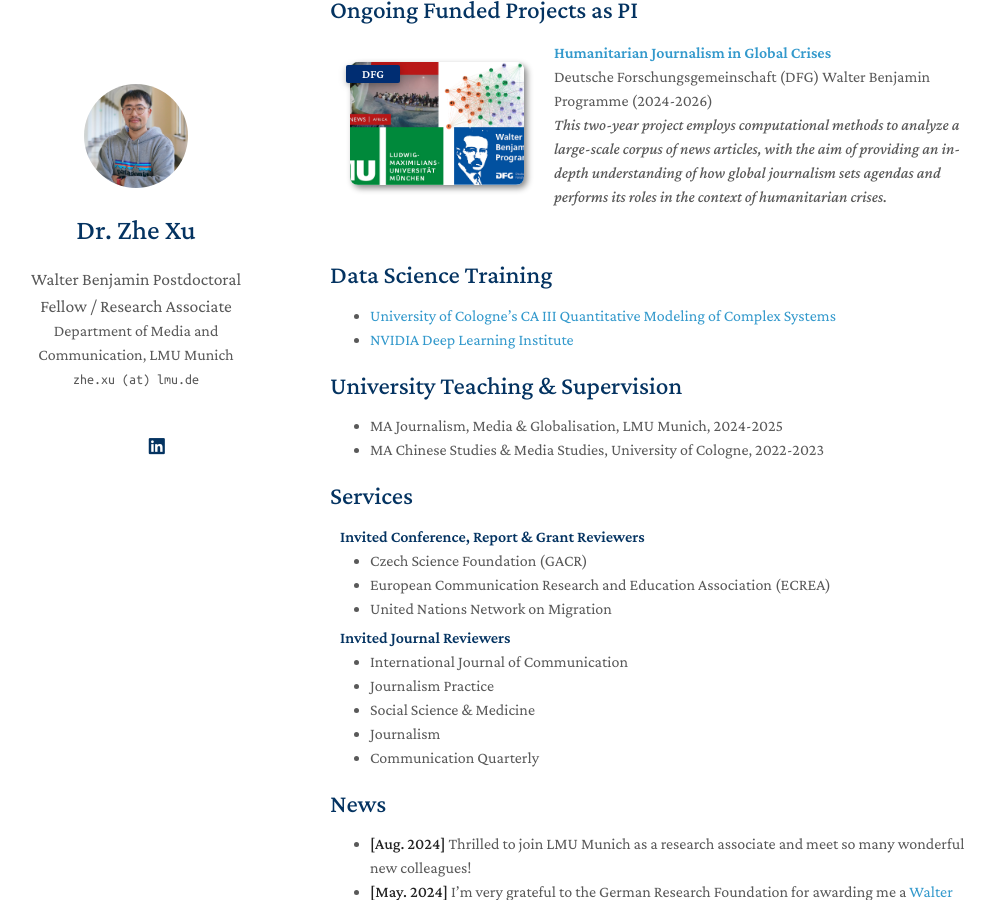
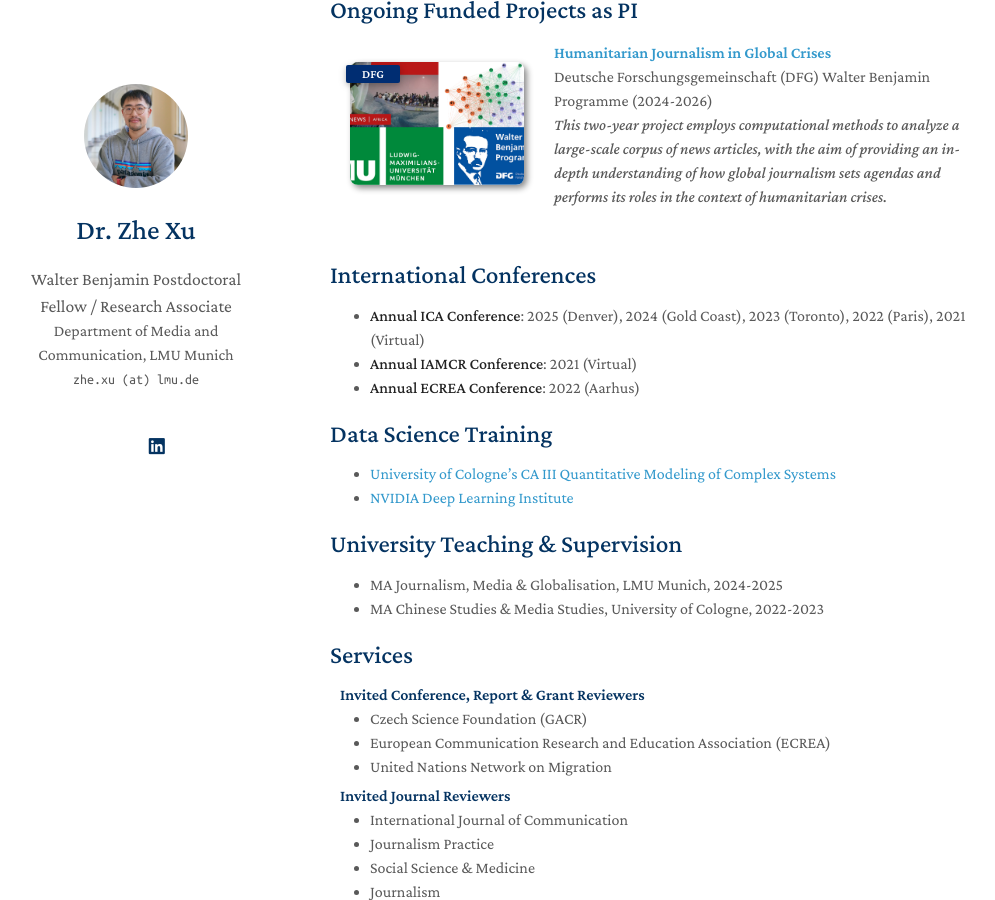
Before and after one commit to zhexuphd/home, a Jekyll site: the page built from index.md, in a window 1280 px wide and 900 px high, scrolled down 877 px. Shown: the whole window, without its empty margins (140-1135 px from the left). Built offline with Jekyll 4.4.1, drawn with Linux system fonts in a browser that asks for light colours; a style sheet for code colours, icons or effects is not loaded; our own code applies the rules of GitHub Pages for plain Markdown files.

Commit message:
Update index.md

```diff
--- a/index.md
+++ b/index.md
@@ -13,6 +13,12 @@ When I’m not immersed in academia, you’ll likely find me hiking, mountaineer
 {% include_relative _includes/publications.md %}
 
 {% include_relative _includes/dfg.md %}
+
+## International Conferences
+
+- **Annual ICA Conference**: 2025 (Denver), 2024 (Gold Coast), 2023 (Toronto), 2022 (Paris), 2021 (Virtual)
+- **Annual IAMCR Conference**: 2021 (Virtual)
+- **Annual ECREA Conference**: 2022 (Aarhus)
 
 ## Data Science Training
 
```
